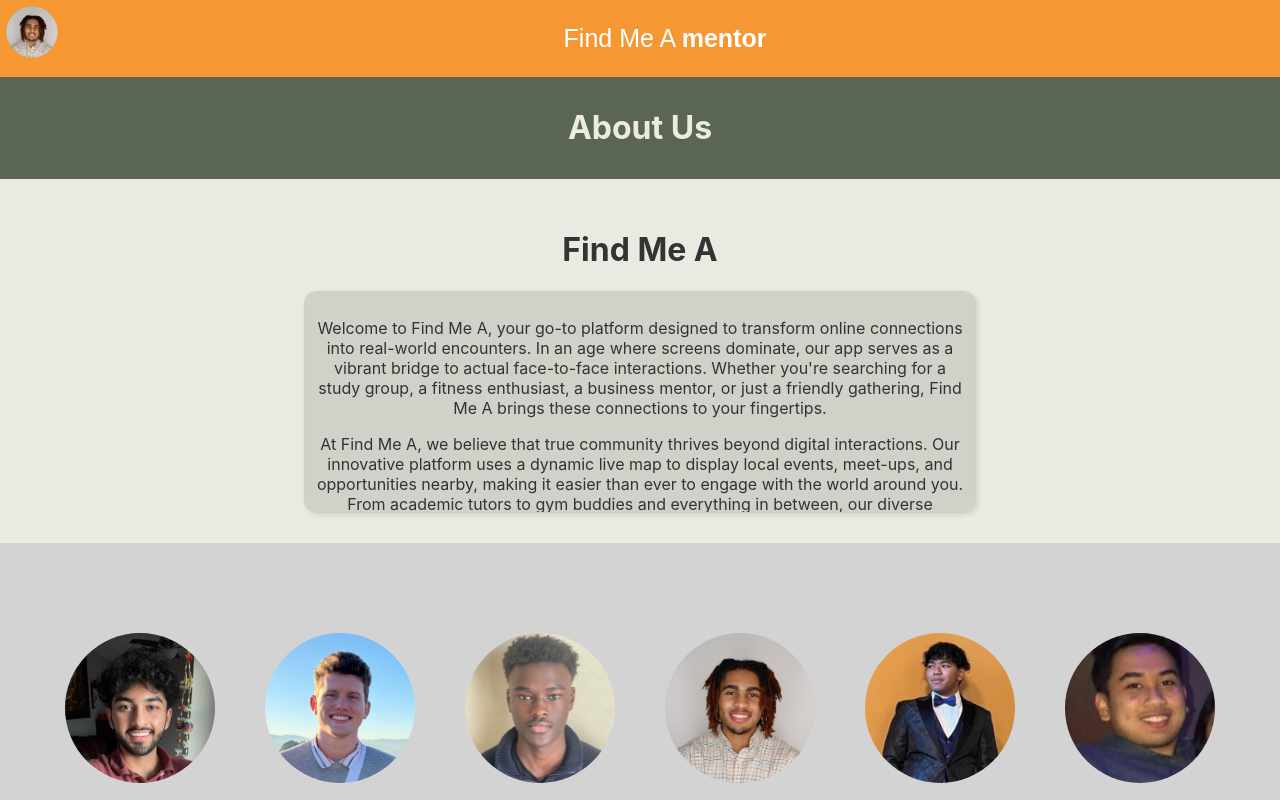
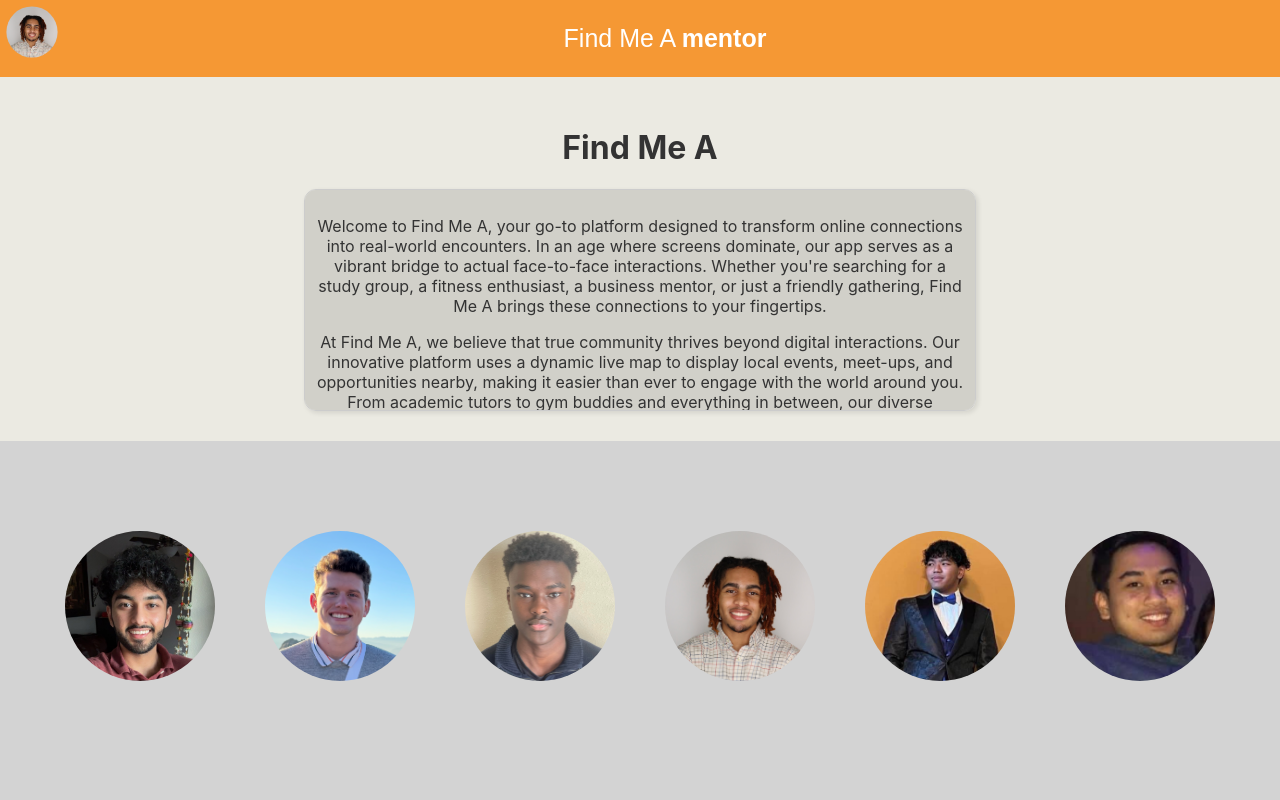
Before and after one commit to avip01/CS-221-Final-Project, a React (Create React App) app in the folder find_a/: page /about in a window 1280 px wide. Built offline with nearby package versions, Linux system fonts and the light colour scheme.

Commit message:
adding finishing touches

```diff
--- a/find_a/package.json
+++ b/find_a/package.json
@@ -3,6 +3,7 @@
   "version": "0.1.0",
   "private": true,
   "dependencies": {
+    "@react-google-maps/api": "^2.20.6",
     "@testing-library/dom": "^10.4.0",
     "@testing-library/jest-dom": "^6.6.3",
     "@testing-library/react": "^16.2.0",
--- a/find_a/src/App.js
+++ b/find_a/src/App.js
@@ -12,7 +12,7 @@ function App() {
 
           <main className="content">
           <Routes>
-          <Route path="/" element={<Landing />} />  A
+          <Route path="/" element={<Landing />} />
           <Route path="/about" element={<AboutUs />} />
           <Route path="/landing" element={<Landing />} />
           </Routes>
--- a/find_a/src/aboutMe.js
+++ b/find_a/src/aboutMe.js
@@ -10,9 +10,7 @@ import joujiImg from './assets/jouji.jpg';
 function AboutUs() {
     return (
         <main>
-            <div className="aboutUs">
-                <h1>About Us</h1>
-            </div>
+
 
             <div className="description">
                 <h1 className="appTitle">Find Me A</h1>
```
